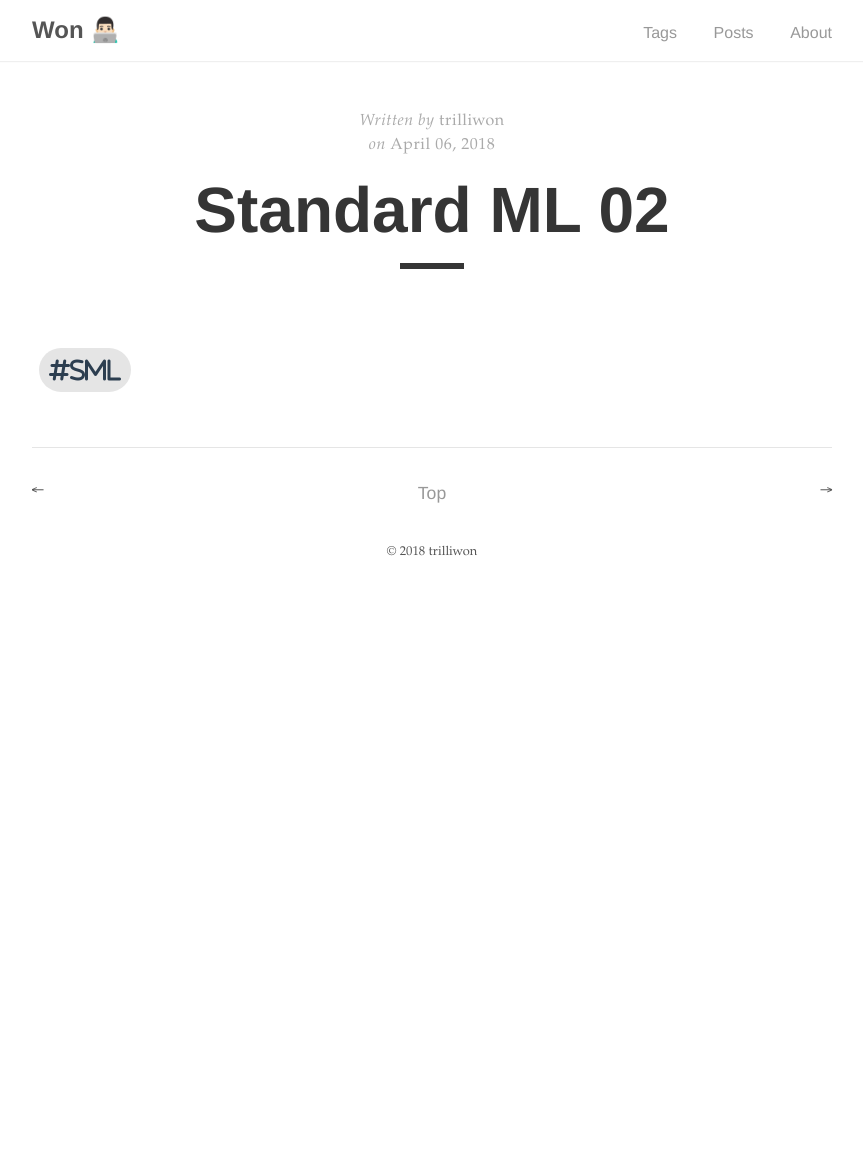
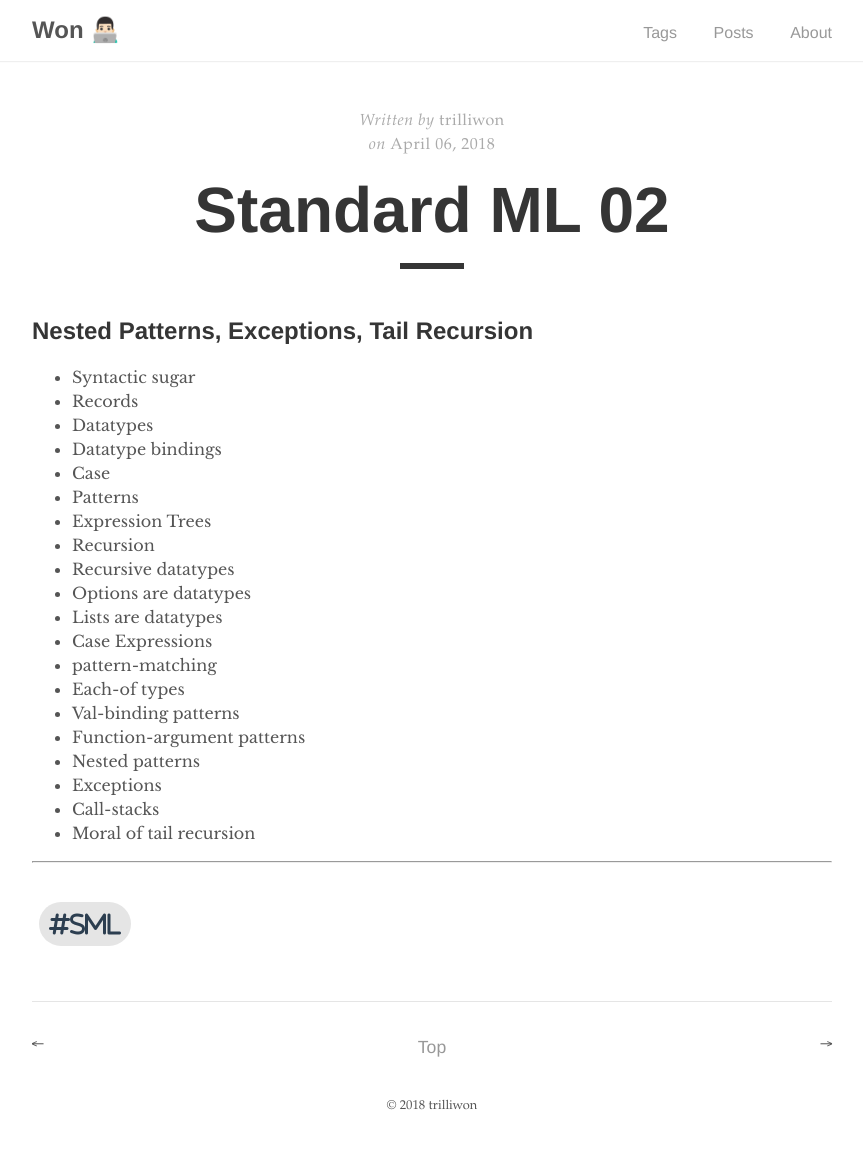
Before and after one commit to trilliwon/ABL, a Jekyll site: the page built from _posts/2018-04-06-standard-ml-02.md, in a window 1280 px wide. Shown: the whole page, without its empty margins (208-1071 px from the left). Built offline with Jekyll 4.4.1, drawn with Linux system fonts in a browser that asks for light colours; nearby versions of some CDN libraries; before the commit the page ends 900 px from its top, so only the background shows below that.

Commit message:
Fri Apr  6 17:44:24 KST 2018

```diff
--- a/_posts/2018-04-06-standard-ml-02.md
+++ b/_posts/2018-04-06-standard-ml-02.md
@@ -4,3 +4,28 @@ title:  "Standard ML 02"
 date:   2018-04-06 22:00:00 +0900
 tag: [sml]
 ---
+
+## Nested Patterns, Exceptions, Tail Recursion
+
+- Syntactic sugar
+- Records
+- Datatypes
+- Datatype bindings
+- Case
+- Patterns
+- Expression Trees
+- Recursion
+- Recursive datatypes
+- Options are datatypes
+- Lists are datatypes
+- Case Expressions
+- pattern-matching
+- Each-of types
+- Val-binding patterns
+- Function-argument patterns
+- Nested patterns
+- Exceptions
+- Call-stacks
+- Moral of tail recursion
+
+---
```
